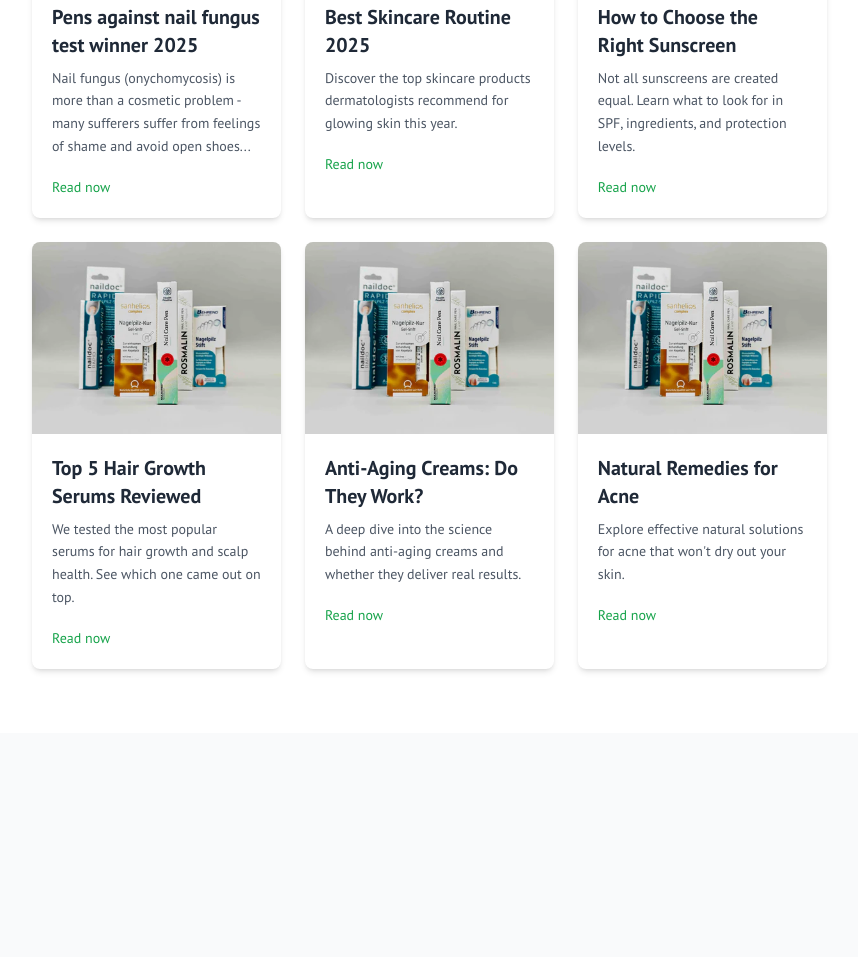
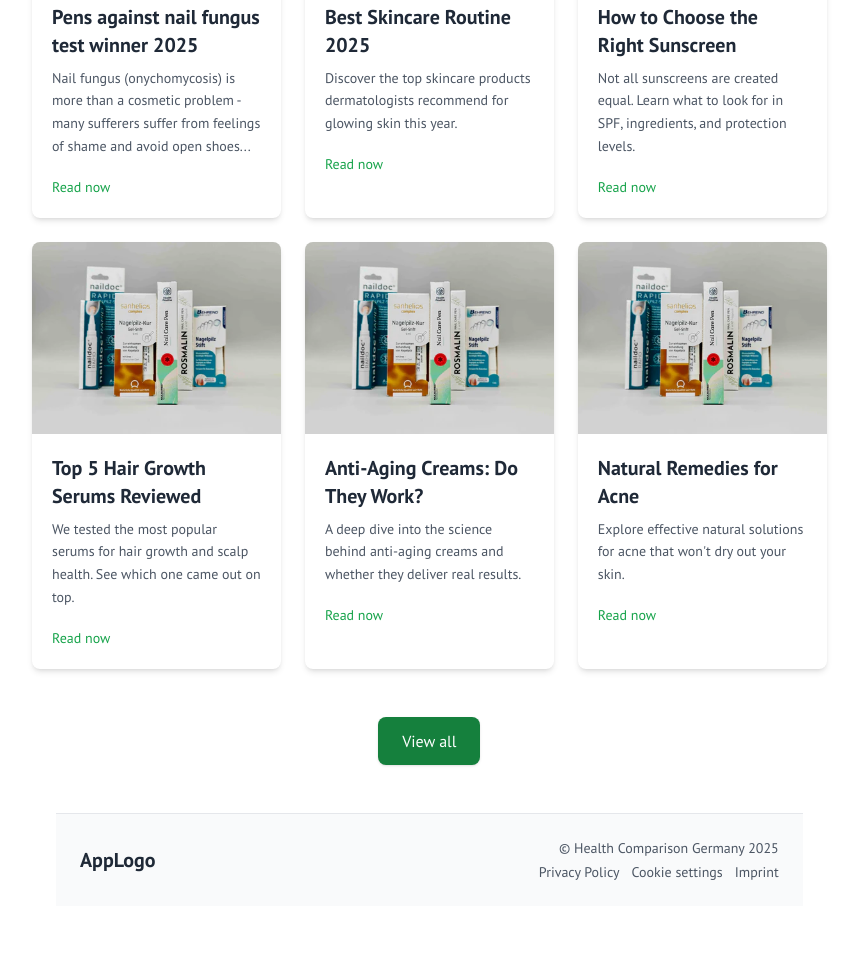
Before and after one commit to Abir-Zayn/landingPagegymbooster, a plain HTML site: page index.html in a window 1280 px wide. Shown: the part 9002-9959 px from the top of the page, without its empty margins (0-858 px from the left). Before the commit the page ends 9735 px from the top, so only its background shows below. Drawn offline with nearby package versions, Linux system fonts and the light colour scheme.

Commit message:
adding footer

```diff
--- a/index.html
+++ b/index.html
@@ -1095,6 +1095,33 @@
                 app.innerHTML = cardsHTML;
               });
             </script>
+
+
+            <!-- Main Content -->
+            <div class="container mx-auto px-6 py-12">
+              <div class="flex justify-center">
+                <button class="bg-green-700 hover:bg-green-800 text-white font-medium py-3 px-6 rounded-lg shadow transition">
+                  View all
+                </button>
+              </div>
+
+              <!-- Footer will be inserted here -->
+              <div id="footer"></div>
+            </div>
+
+            <!-- Load Footer Component -->
+            <script src="js/footer.js"></script>
+
+            <!-- Render Footer -->
+            <script>
+              document.addEventListener("DOMContentLoaded", () => {
+                const footerContainer = document.getElementById("footer");
+                if (!footerContainer) return;
+
+                // Insert the footer
+                footerContainer.innerHTML = Footer();
+              });
+            </script>
           </div>
 
           <!-- Table of Contents Sidebar -->
--- /dev/null
+++ b/js/footer.js
@@ -0,0 +1,22 @@
+function Footer() {
+    return `
+    <footer class="bg-gray-50 border-t border-gray-200 py-6 mt-12">
+      <div class="container px-6 flex flex-col md:flex-row justify-between items-center">
+        <!-- Logo Placeholder -->
+        <div class="text-xl font-bold text-gray-800 mb-2 md:mb-0">
+          AppLogo
+        </div>
+
+        <!-- Copyright & Links -->
+        <div class="text-sm text-gray-600 text-right">
+          <p>© Health Comparison Germany 2025</p>
+          <div class="flex gap-3 mt-1 justify-center md:justify-end">
+            <a href="#" class="hover:text-gray-800 transition">Privacy Policy</a>
+            <a href="#" class="hover:text-gray-800 transition">Cookie settings</a>
+            <a href="#" class="hover:text-gray-800 transition">Imprint</a>
+          </div>
+        </div>
+      </div>
+    </footer>
+  `;
+}
```
